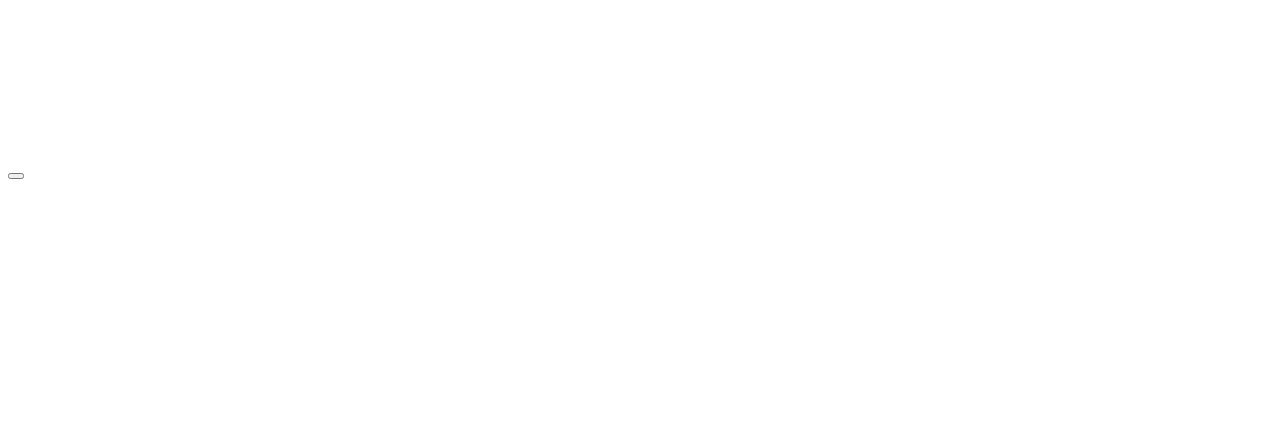
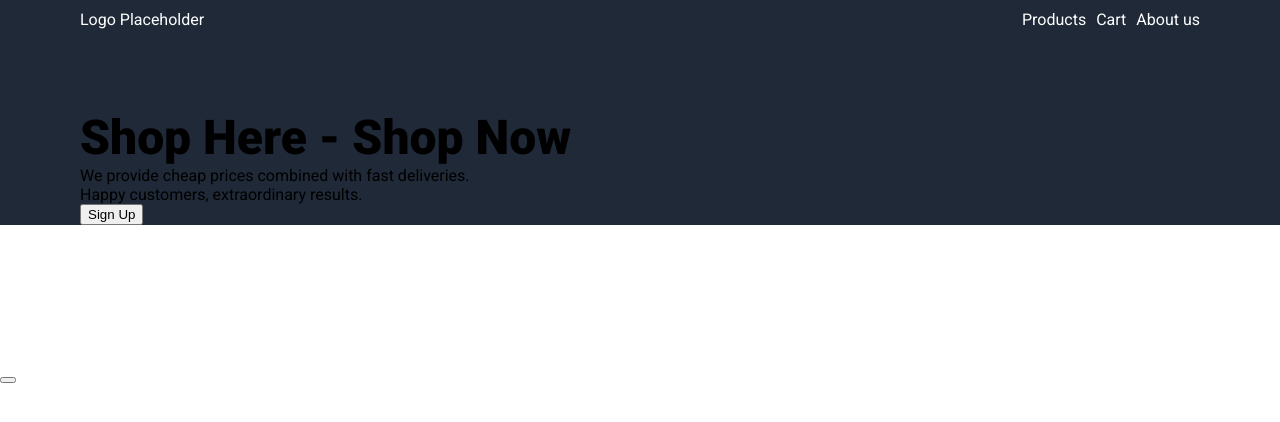
Before and after one commit to IlDavidone/Landing-Page, a plain HTML site: page index.html in a window 1280 px wide. Drawn offline with Linux system fonts and the light colour scheme.

Commit message:
Working on the laid out elements design

```diff
--- a/index.html
+++ b/index.html
@@ -6,26 +6,34 @@
     <meta name="viewport" content="width=device-width, initial-scale=1.0">
     <title>Document</title>
     <link rel="stylesheet" href="stylesheet.css">
+    <link rel="preconnect" href="https://fonts.googleapis.com">
+    <link rel="preconnect" href="https://fonts.gstatic.com" crossorigin>
+    <link href="https://fonts.googleapis.com/css2?family=Roboto:ital,wght@0,100..900;1,100..900&display=swap" rel="stylesheet">
 </head>
 
 <body>
+    <div class="initial">
         <div class="header">
             <div class="left-links">
-            <div class="h-logo"></div>
+                <div class="h-logo">Logo Placeholder</div>
             </div>
             <div class="right-links">
-            <div class="link"></div>
-            <div class="link"></div>
-            <div class="link"></div>
+                <div class="link"><a href="#">Products</a></div>
+                <div class="link"><a href="#">Cart</a></div>
+                <div class="link"><a href="#">About us</a></div>
             </div>
         </div>
         <div class="paragraph">
             <div class="p-container">
-            <div class="p-header"></div>
-            <div class="p-paragraph"></div>
-            <div class="p-button"></div>
+                <div class="p-header">Shop Here - Shop Now</div>
+                <div class="p-paragraph">We provide cheap prices combined with fast deliveries.<br> Happy customers,
+                    extraordinary results.</div>
+                <div class="p-button">
+                    <button class="p-button">Sign Up</button>
+                </div>
             </div>
             <img src="" alt="">
+        </div>
     </div>
     <div class="information">
         <div class="i-header"></div>
--- a/stylesheet.css
+++ b/stylesheet.css
@@ -0,0 +1,41 @@
+body {
+    font-family: "Roboto", serif;
+    margin: 0;
+}
+
+a {
+    font-weight: 0;
+    color: white;
+    text-decoration: none;
+}
+
+.initial {
+    background-color: #1f2937;
+}
+
+.header {
+    padding-top: 10px;
+    margin: 0px 80px 80px 80px;
+    display: flex;
+}
+
+.left-links {
+    color: white;
+    display: flex;
+    flex: 1 0 auto;
+}
+
+.right-links {
+    gap: 10px;
+    display: flex;
+}
+
+.paragraph {
+    margin: 0 80px 0 80px;
+    display: flex;
+}
+
+.p-header {
+    font-weight: 900;
+    font-size: 48px;
+}
```
Lines whose indentation alone changed are shown as unchanged.
